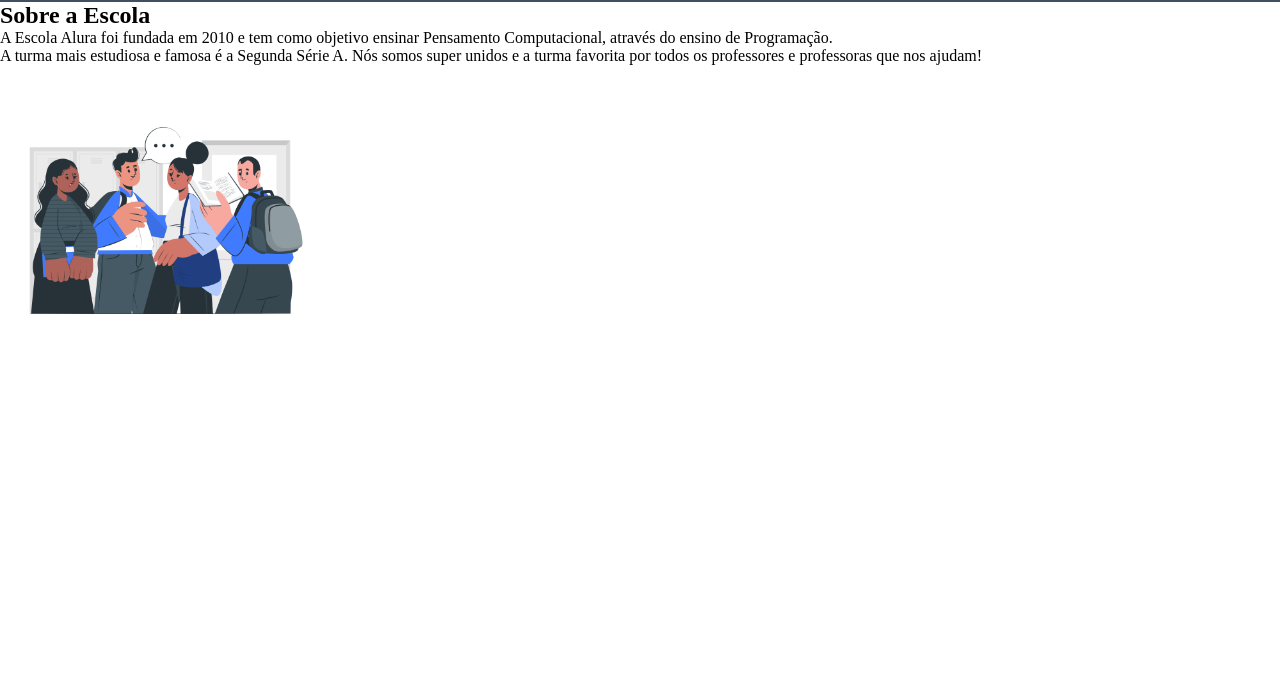
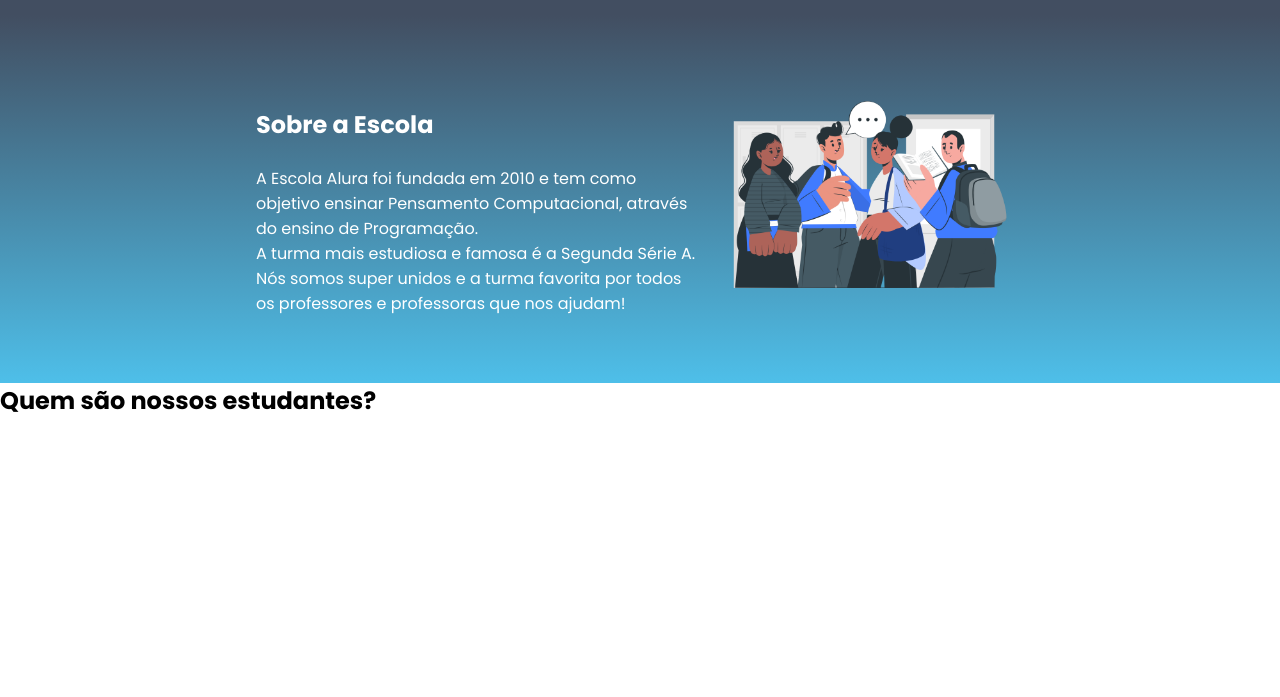
Before and after one commit to lah-tris/site-turma-criativ, a plain HTML site: page index.html in a window 1280 px wide. Shown: the part 103-800 px from the top of the page. Drawn offline with Linux system fonts and the light colour scheme.

Commit message:
Add files via upload

```diff
--- a/index.html
+++ b/index.html
@@ -6,6 +6,9 @@
     <meta name="viewport" content="width=, initial-scale=1.0">
     <title>Document</title>
     <link rel="stylesheet" href="style.css">
+    <link rel="preconnect" href="https://fonts.googleapis.com">
+<link rel="preconnect" href="https://fonts.gstatic.com" crossorigin>
+<link href="https://fonts.googleapis.com/css2?family=Poppins:ital,wght@0,100;0,200;0,300;0,400;0,500;0,600;0,700;0,800;0,900;1,100;1,200;1,300;1,400;1,500;1,600;1,700;1,800;1,900&display=swap" rel="stylesheet">
 </head>
 <body>
     <header class="cabeçalho">
@@ -20,8 +23,11 @@
             <h2 class="escola-titulo">Sobre a Escola</h2>
             <p class="escola-texto-um">A Escola Alura foi fundada em 2010 e tem como objetivo ensinar Pensamento Computacional, através do ensino de  Programação.</p>
             <p class="escola-texto-dois">A turma mais estudiosa e famosa é a Segunda Série A. Nós somos super unidos e a turma favorita por todos os professores e professoras que nos ajudam!</p>
+        </div>
         <img class="escola-imagem" src="foto.png" alt="Alunos conversando">
-        </div>
+    </section>
+    <section class="estudante">
+<h2 class="estudante-titulo">Quem são nossos estudantes?</h2>
     </section>
 </body>
 </html>
--- a/style.css
+++ b/style.css
@@ -1,6 +1,9 @@
 *{
   margin: 0;
 padding: 0;
+}
+body{
+  font-family: 'Poppins', 'Sans-serif'
 }
 
 .cabeçalho {
@@ -10,16 +13,19 @@ padding: 0;
     justify-content: space-around;
     align-items: center;
   padding: 24px;
+
 }
 
 .cabeçalho-imagem{
   width: 20%;
+
 }
 
 .cabeçalho-lista{
     display: inline-block;
     margin: 0 16px;
     font-size: 24px;
+    font-family: 'Poppins', 'Sans-serif'
 }
 
 .escola-imagem{
@@ -27,5 +33,19 @@ padding: 0;
 }
 
 .escola{
-  background-image: linear-gradient();
+  background-image: linear-gradient(#424e61, #4ebfe9);
+  color: white;
+  display: flex;
+  justify-content: center;
+  align-items: center;
+  padding: 24px 0;
 }
+
+.escola-div-conteudo{
+  width: 35%;
+  font-family: 'Poppins', 'Sans-serif'
+}
+
+.escola-titulo{
+  padding: 24px 0;
+}
```
